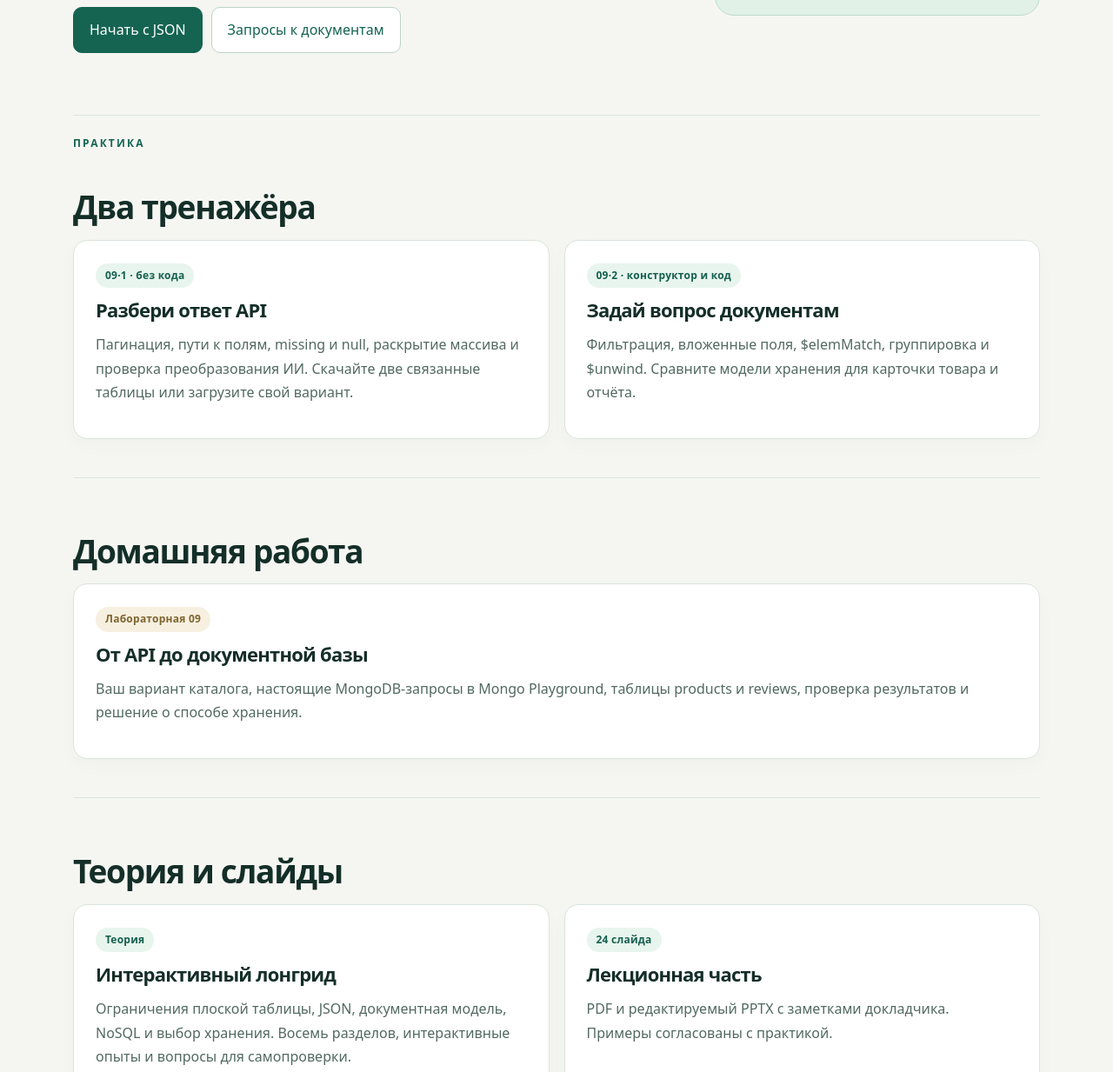
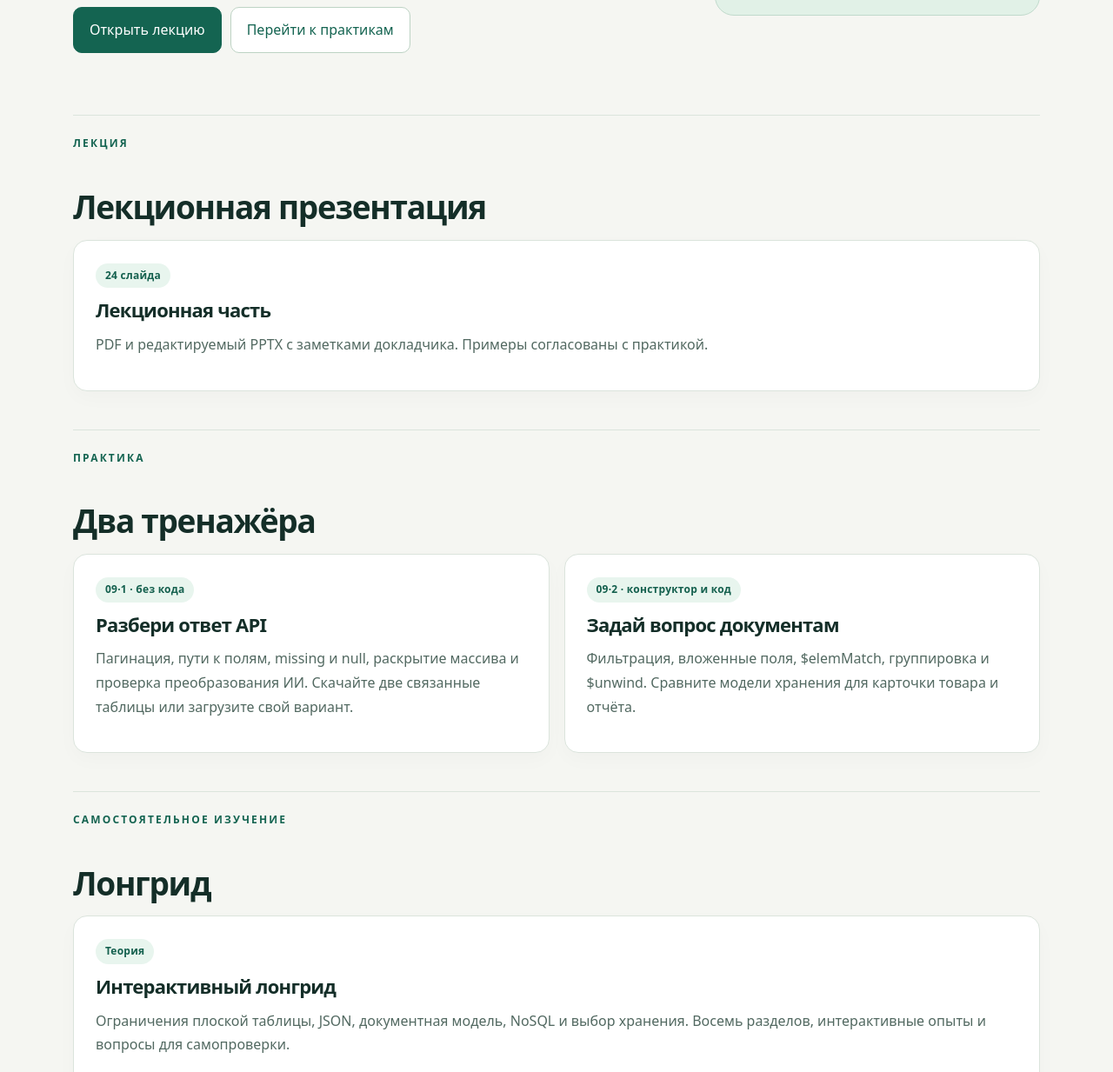
Before and after one commit to rustam-azimov/data-ai-sem2-tema09, a plain HTML site: page index.html in a window 1280 px wide. Shown: the part 475-1708 px from the top of the page at 87% size. Drawn offline with Linux system fonts and the light colour scheme.

Commit message:
Изменён порядок материалов: лекция, практики, лонгрид, домашняя работа

```diff
--- a/index.html
+++ b/index.html
@@ -1,6 +1,7 @@
-<!doctype html><html lang="ru"><head><meta charset="utf-8"><meta name="viewport" content="width=device-width,initial-scale=1"><meta name="description" content="Тема 09: JSON, вложенные структуры и документные базы данных. Практика и лабораторная."><title>Данные с гибкой структурой и NoSQL · Тема 09</title><link rel="icon" href="data:,"><link rel="stylesheet" href="assets/site.css"><link rel="stylesheet" href="assets/topic09.css"></head><body><header class="top"><div class="top-inner"><a class="brand" href="index.html">Данные как основа ИИ · 09</a><nav class="subnav"><a href="04_ИНТЕРАКТИВЫ/Тренажер_09_JSON.html">JSON → таблицы</a><a href="04_ИНТЕРАКТИВЫ/Тренажер_09_документы.html">Документы</a><a href="03_ЛАБОРАТОРНЫЕ/ЛР_09.html">Лабораторная</a></nav></div></header><main class="wrap">
-<section class="hero"><div><div class="eyebrow">Бакалавриат · семестр 2 · тема 09</div><h1>Один товар.<br>Несколько уровней данных.</h1><p class="lede">Получите JSON из API, разберите вложенные объекты и массивы, соберите таблицы и выберите модель хранения под задачу.</p><div class="cta"><a class="btn" href="04_ИНТЕРАКТИВЫ/Тренажер_09_JSON.html">Начать с JSON</a><a class="btn alt" href="04_ИНТЕРАКТИВЫ/Тренажер_09_документы.html">Запросы к документам</a></div></div><div class="hero-panel"><small>От ответа сервиса к решению</small><div class="step">01 · API и полнота загрузки</div><div class="step">02 · Объекты, массивы и поля</div><div class="step">03 · Документы и таблицы</div><div class="step">04 · Запросы и проверка ИИ</div></div></section>
-<section class="section"><div class="eyebrow">Практика</div><h2>Два тренажёра</h2><div class="grid"><a class="card" href="04_ИНТЕРАКТИВЫ/Тренажер_09_JSON.html"><span class="tag">09·1 · без кода</span><h3>Разбери ответ API</h3><p>Пагинация, пути к полям, missing и null, раскрытие массива и проверка преобразования ИИ. Скачайте две связанные таблицы или загрузите свой вариант.</p></a><a class="card" href="04_ИНТЕРАКТИВЫ/Тренажер_09_документы.html"><span class="tag">09·2 · конструктор и код</span><h3>Задай вопрос документам</h3><p>Фильтрация, вложенные поля, $elemMatch, группировка и $unwind. Сравните модели хранения для карточки товара и отчёта.</p></a></div></section>
-<section class="section"><h2>Домашняя работа</h2><a class="card" href="03_ЛАБОРАТОРНЫЕ/ЛР_09.html"><span class="tag alt">Лабораторная 09</span><h3>От API до документной базы</h3><p>Ваш вариант каталога, настоящие MongoDB-запросы в Mongo Playground, таблицы products и reviews, проверка результатов и решение о способе хранения.</p></a></section>
-<section class="section"><h2>Теория и слайды</h2><div class="grid"><a class="card" href="read/09.html"><span class="tag">Теория</span><h3>Интерактивный лонгрид</h3><p>Ограничения плоской таблицы, JSON, документная модель, NoSQL и выбор хранения. Восемь разделов, интерактивные опыты и вопросы для самопроверки.</p></a><a class="card" href="09_ПРЕЗЕНТАЦИИ/Тема_09.html"><span class="tag">24 слайда</span><h3>Лекционная часть</h3><p>PDF и редактируемый PPTX с заметками докладчика. Примеры согласованы с практикой.</p></a></div></section>
+<!doctype html><html lang="ru"><head><meta charset="utf-8"><meta name="viewport" content="width=device-width,initial-scale=1"><meta name="description" content="Тема 09: JSON, вложенные структуры и документные базы данных. Практика и лабораторная."><title>Данные с гибкой структурой и NoSQL · Тема 09</title><link rel="icon" href="data:,"><link rel="stylesheet" href="assets/site.css"><link rel="stylesheet" href="assets/topic09.css"></head><body><header class="top"><div class="top-inner"><a class="brand" href="index.html">Данные как основа ИИ · 09</a><nav class="subnav"><a href="#lecture">Лекция</a><a href="#practice">Практики</a><a href="#longread">Лонгрид</a><a href="#homework">Домашняя работа</a></nav></div></header><main class="wrap">
+<section class="hero"><div><div class="eyebrow">Бакалавриат · семестр 2 · тема 09</div><h1>Один товар.<br>Несколько уровней данных.</h1><p class="lede">Получите JSON из API, разберите вложенные объекты и массивы, соберите таблицы и выберите модель хранения под задачу.</p><div class="cta"><a class="btn" href="#lecture">Открыть лекцию</a><a class="btn alt" href="#practice">Перейти к практикам</a></div></div><div class="hero-panel"><small>От ответа сервиса к решению</small><div class="step">01 · API и полнота загрузки</div><div class="step">02 · Объекты, массивы и поля</div><div class="step">03 · Документы и таблицы</div><div class="step">04 · Запросы и проверка ИИ</div></div></section>
+<section id="lecture" class="section"><div class="eyebrow">Лекция</div><h2>Лекционная презентация</h2><a class="card" href="09_ПРЕЗЕНТАЦИИ/Тема_09.html"><span class="tag">24 слайда</span><h3>Лекционная часть</h3><p>PDF и редактируемый PPTX с заметками докладчика. Примеры согласованы с практикой.</p></a></section>
+<section id="practice" class="section"><div class="eyebrow">Практика</div><h2>Два тренажёра</h2><div class="grid"><a class="card" href="04_ИНТЕРАКТИВЫ/Тренажер_09_JSON.html"><span class="tag">09·1 · без кода</span><h3>Разбери ответ API</h3><p>Пагинация, пути к полям, missing и null, раскрытие массива и проверка преобразования ИИ. Скачайте две связанные таблицы или загрузите свой вариант.</p></a><a class="card" href="04_ИНТЕРАКТИВЫ/Тренажер_09_документы.html"><span class="tag">09·2 · конструктор и код</span><h3>Задай вопрос документам</h3><p>Фильтрация, вложенные поля, $elemMatch, группировка и $unwind. Сравните модели хранения для карточки товара и отчёта.</p></a></div></section>
+<section id="longread" class="section"><div class="eyebrow">Самостоятельное изучение</div><h2>Лонгрид</h2><a class="card" href="read/09.html"><span class="tag">Теория</span><h3>Интерактивный лонгрид</h3><p>Ограничения плоской таблицы, JSON, документная модель, NoSQL и выбор хранения. Восемь разделов, интерактивные опыты и вопросы для самопроверки.</p></a></section>
+<section id="homework" class="section"><h2>Домашняя работа</h2><a class="card" href="03_ЛАБОРАТОРНЫЕ/ЛР_09.html"><span class="tag alt">Лабораторная 09</span><h3>От API до документной базы</h3><p>Ваш вариант каталога, настоящие MongoDB-запросы в Mongo Playground, таблицы products и reviews, проверка результатов и решение о способе хранения.</p></a></section>
 <section class="section"><h2>Данные и инструкции</h2><p>Источник — учебный API DummyJSON. Снимок API и специально изменённая учебная выборка различаются: изменения перечислены в паспорте.</p><div class="filelinks"><a href="05_ДАННЫЕ_СТУДЕНТАМ/api_response.json" download>Исходный ответ API · 30 товаров</a><a href="05_ДАННЫЕ_СТУДЕНТАМ/products_training.json" download>Учебные документы · 12 товаров</a><a href="05_ДАННЫЕ_СТУДЕНТАМ/products_training.jsonl" download>Учебные документы JSONL</a><a href="05_ДАННЫЕ_СТУДЕНТАМ/Паспорт_данных.md">Паспорт данных</a><a href="https://dummyjson.com/docs/products" target="_blank" rel="noopener">Документация API</a></div></section></main><footer class="footer"><div class="wrap">Тема 09 · Данные с гибкой структурой и NoSQL <a href="index.html">К материалам темы</a></div></footer></body></html>
```
